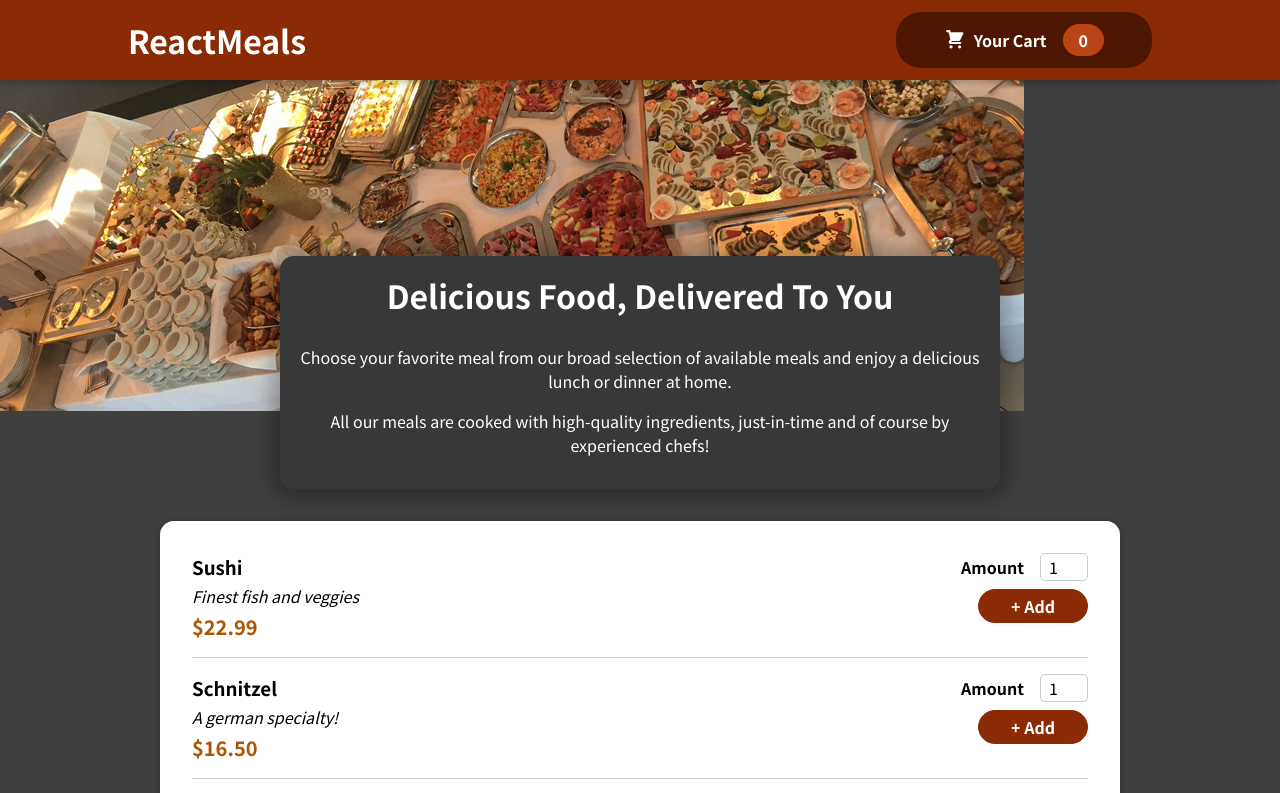
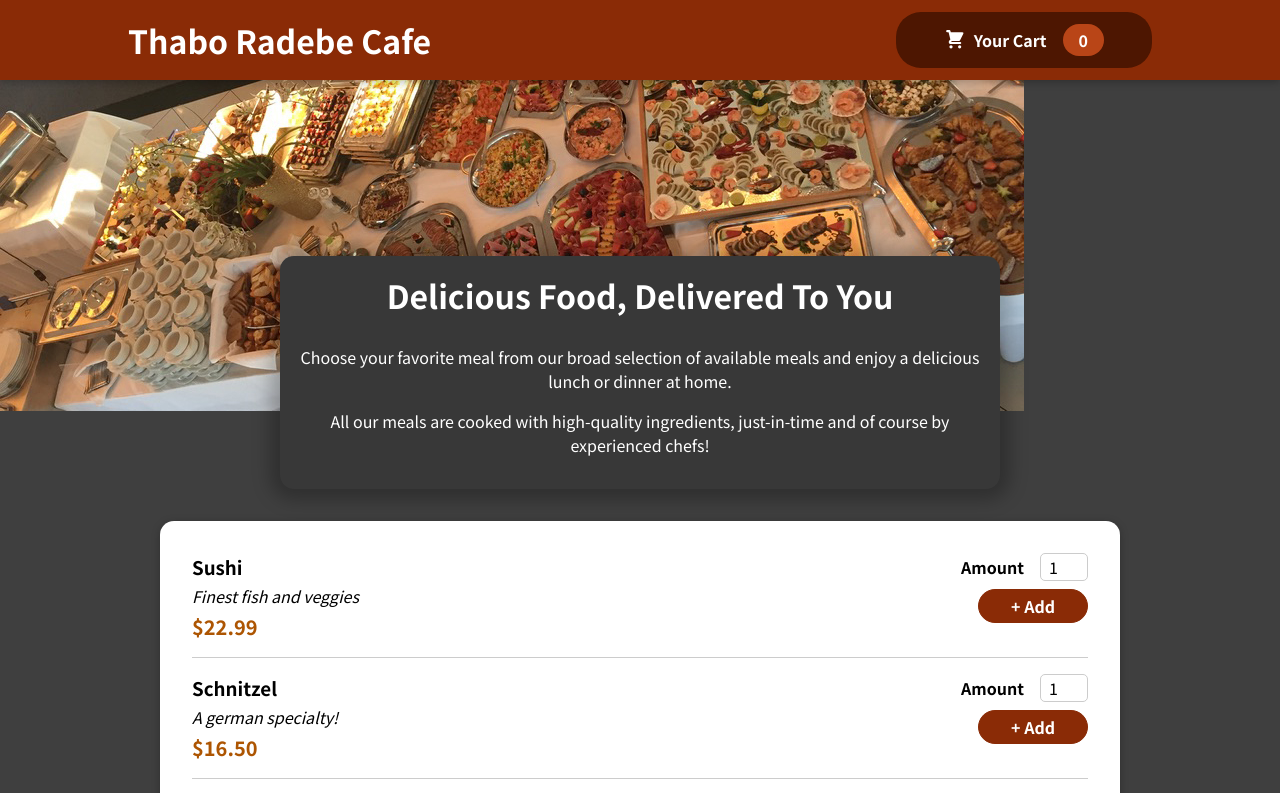
Before and after one commit to Stiboo2/Food_Oder_App, a React (Create React App) app: page / in a window 1280 px wide. Shown: the top 793 px of the page. Built offline with nearby package versions, Linux system fonts and the light colour scheme.

Commit message:
Thabo Radebe

```diff
--- a/src/components/Layout/Header.js
+++ b/src/components/Layout/Header.js
@@ -6,7 +6,7 @@ const Header = (props) => {
   return (
     <Fragment>
       <header className={classes.header}>
-        <h1>ReactMeals</h1>
+        <h1>Thabo Radebe Cafe</h1>
         <HeaderCartButton  onClick={props.onShowCart }/>
       </header>
       <div>
```
